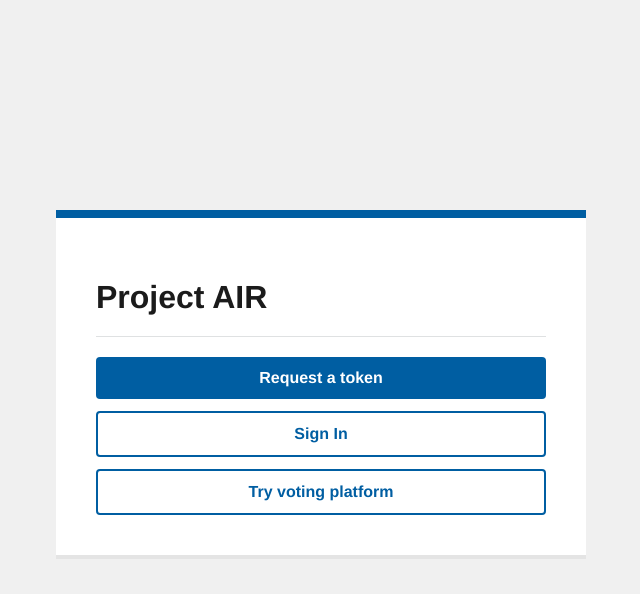
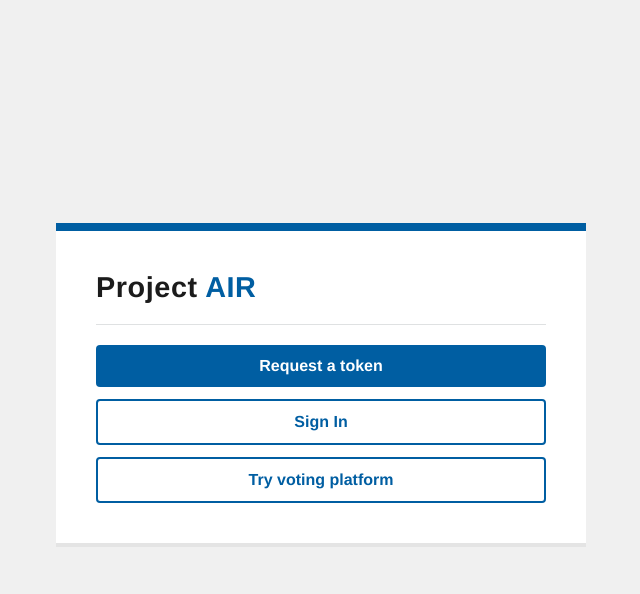
Before and after one commit to underp01nt/voting, a FastAPI app: page / in a window 1280 px wide. Shown: the top 594 px of the page, without its empty margins (319-959 px from the left). Run offline with FastAPI, Linux system fonts and the light colour scheme; parts of the project's set-up code (start-up, migrations or seed data) failed here and were passed over.

Commit message:
resolve cast and auth div elements

```diff
--- a/templates/auth.html
+++ b/templates/auth.html
@@ -10,7 +10,7 @@
 <body>
     <div class="auth-container">
         <div class="auth-card">
-            <h1>Project AIR</h1>
+            <div><span class="topbar-auth">Project <span>AIR</span></span></div>
             <hr class="gov-divider">
             <div class="auth-buttons">
                 <a href="/request" class="btn btn-primary">Request a token</a>
--- a/templates/cast.html
+++ b/templates/cast.html
@@ -10,7 +10,7 @@
 </head>
 <body>
     <div class="auth-container">
-        <div class="auth-card ballot-card" style="top: 20000;">
+        <div class="auth-card ballot-card">
             <h1>Cast Your Ballot</h1>
             <p class="subtitle">Select candidates to build your approval list, then submit.</p>
             <hr class="gov-divider">
```
